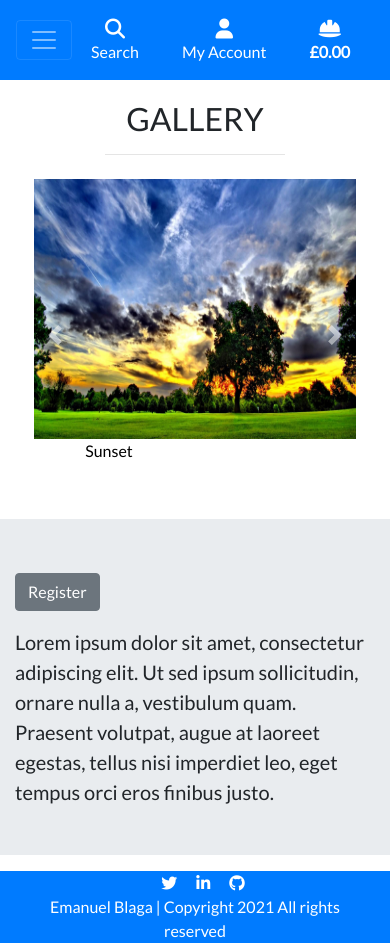
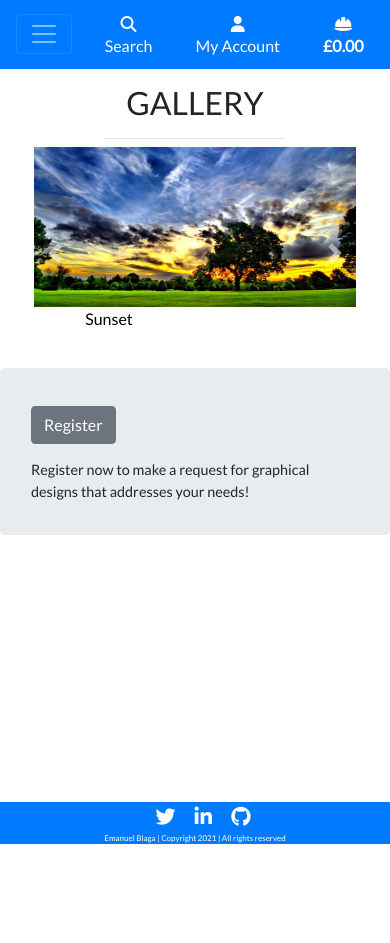
Before and after one commit to manub7/Graphic_design_freelance, a Django app: page / in a window 390 px wide. After the commit the page ends 844 px from the top, so only its background shows below. Run offline with Django 3.2, Linux system fonts and the light colour scheme; data comes from the database, SQL or seed files in the repository; some libraries are stand-ins or nearby versions.

Commit message:
Fixed styling on diffrent screens

```diff
--- a/home/templates/home/includes/carousel.html
+++ b/home/templates/home/includes/carousel.html
@@ -9,7 +9,7 @@
                             {% if product.image %}
                             <div class="card-img-top">
                                <a href="">
-                                <img class="img-fluid" style="height: 260px; width:100%;" src="media/{{product.image}}" alt="{{ product.name }}">
+                                <img class="img-fluid"  src="media/{{product.image}}" alt="{{ product.name }}">
                                 </a>
                             </div>
                             <div class="card-title">
@@ -17,7 +17,7 @@
                             </div>
                             {% else %}
                             <a href="">
-                                <img class=" img-fluid.width:100%" style="height:200px" src="media/noimage.png" alt="{{ product.name }}">
+                                <img class=" img-fluid src="media/noimage.png" alt="{{ product.name }}">
                             </a>
                             {% endif %}
 
--- a/home/templates/home/index.html
+++ b/home/templates/home/index.html
@@ -13,14 +13,14 @@
 
 {% block content %}
 
-    <div class="container-fluid">
+    <div class="container-fluid " id="container-gallery">
         <div class="row">
             <div class="col text-center mt-3">
                 <h2 class="logo-font">Gallery</h2>
                 <hr class="w-50 mb-1">
             </div>
         </div>
-        <div class="container-fluid text-center my-3">
+        <div class="container-fluid text-center my-3" id="container-carousel">
             <div class="row mx-auto my-auto">
             {% include 'home/includes/carousel.html' %}
             </div>
@@ -29,20 +29,20 @@
 
     {% if 'client' not in request.session %}
     <div class="register-section mt-4 ">
-        <div class="jumbotron jumbotron-fluid mb-3">
+        <div class="jumbotron  ">
         <div class="container">
             <h1 class="display-4"><a class="btn btn-secondary" href="">Register</a></h1>
-            <p class="lead">Lorem ipsum dolor sit amet, consectetur adipiscing elit. Ut sed ipsum sollicitudin, ornare nulla a, vestibulum quam. Praesent volutpat, augue at laoreet egestas, tellus nisi imperdiet leo, eget tempus orci eros finibus justo.</p>
+            <p class="lead">Register now to make a request for graphical designs that addresses your needs!</p>
         </div>
         </div>
     </div>
     {% endif %}
 
-    <footer class="bg-primary mt-0">
+    <footer class="bg-primary mt-0 fixed-bottom ">
         <div class="container text-center">
 
 
-			<div class="row-foot">
+			<div class="row-foot text-center">
 				<div class="col-xs-12 col-sm-12 icons">
 
                     <a class="footer-icons text-white ml-3" href="https://twitter.com/ManuBlaga" target="_blank">
@@ -60,7 +60,7 @@
 			</div>
 
             <div class="container text-white">
-                <p>Emanuel Blaga | Copyright 2021 All rights reserved</p>
+                <p>Emanuel Blaga | Copyright 2021 | All rights reserved</p>
             </div>
 		</div>
 
--- a/static/css/base.css
+++ b/static/css/base.css
@@ -47,6 +47,7 @@ body {
 }
 
 /* medium - display 4  */
+
 @media (min-width: 768px) {
 
     .carousel-inner .carousel-item-right.active,
@@ -61,7 +62,7 @@ body {
 }
 
 /* large - display 6 */
-@media (min-width: 992px) {
+@media (min-width: 768px) {
 
     .carousel-inner .carousel-item-right.active,
     .carousel-inner .carousel-item-next {
@@ -72,12 +73,14 @@ body {
     .carousel-inner .carousel-item-prev {
       transform: translateX(-50%);
     }
-}
+
 
 .carousel-inner .carousel-item-right,
 .carousel-inner .carousel-item-left{
   transform: translateX(0);
+ }
 }
+
 .card-img {
 	height:200px;width: 150px; overflow: hidden;
 	background-repeat:no-repeat;
@@ -88,14 +91,68 @@ body {
 .card-title {
 	height: 40px; width:150px;overflow: hidden;
 }
+
+
+.carousel-item a img {
+    height: 16.25rem ;
+    width: 25rem ;
+}
+
+/* Footer */
+
+footer {
+    border-color: transparent;
+    text-align: center;
+  }
+
+.row-foot {
+    justify-content: space-evenly;
+  }
+
+.footer-icons {
+    height: 3.02rem;
+    width: 3.02rem;
+    text-align: center;
+    margin-bottom: 0.5em;
+    margin-left: 0.5em;
+    border-radius: 25%;
+
+    text-justify: center;
+  }
+
+  .footer-icons i {
+    line-height: 1.5;
+
+    font-size: 20px;
+      }
+
+  .footer-icons:hover i {
+    color: white;
+  }
+
+
+
+  .block-divider {
+    width: 100%;
+    height: 1.5px;
+    border: 0;
+    background-color: rgb(95, 94, 94);
+  }
+  footer p {
+    color: white;
+    font-size: 12px;
+    font-weight: lighter;
+    margin-bottom: 0;
+  }
 /*Slightly larger container on XL screens*/
 
 @media (min-width:992px) {
     .container {
         max-width: 80%;
     }
+
     .header-container {
-        padding-top: 164px;
+        padding-top: 160px;
     }
     .dropdown-item ,.nav-item a {
         color: black !important;
@@ -103,7 +160,7 @@ body {
 }
 
 /* fixed top navbar only on medium and up */
-@media (max-width: 991px) {
+@media (max-width: 441px) {
     .fixed-top-desktop-only {
         position: fixed;
         top: 0;
@@ -112,8 +169,77 @@ body {
         z-index: 1030;
     }
 
+    .jumbotron {
+        margin-top: .3rem;
+    }
+
     .header-container {
-        padding-top: 84px;
+        padding-top: 68px;
+    }
+
+    footer p {
+        color: white;
+        font-size: 8px;
+        font-weight: lighter;
+        margin-bottom: 0;
+      }
+
+    #mobile-header {
+        background-color: #007bff;
+    }
+    .dropdown-menu {
+        background-color: #007bff
+    }
+    .dropdown-item ,.nav-item{
+        color: white;
+    }
+    body {
+        height: calc(100vh - 84px);
+    }
+    .display-4.logo-font.text-black {
+        font-size: 2rem;
+    }
+    .nav-link {
+        padding: 0.15rem;
+    }
+    .nav-link i.fa-lg {
+        font-size: 1rem;
+    }
+    .jumbotron  p {
+        font-size: .9rem;
+    }
+    .jumbotron {
+        margin-bottom: 48px;
+        padding: 1rem 1rem;
+    }
+     .carousel-inner a img {
+         height : 10rem !important;
+
+     }
+
+     #container-carousel{
+        margin-top: 0 !important;
+        margin-bottom: 0 !important;
+     }
+
+     .register-section {
+         margin-top: 0 !important;
+         margin-bottom: 49px !important;
+     }
+}
+
+@media (min-width:414px) and  (max-width: 1023px) {
+
+    .header-container {
+        padding-top: 160px;
+    }
+
+    .fixed-top-desktop-only {
+        position: fixed;
+        top: 0;
+        right: 0;
+        left: 0;
+        z-index: 1030;
     }
 
     #mobile-header {
@@ -125,4 +251,46 @@ body {
     .dropdown-item ,.nav-item{
         color: white;
     }
+    body {
+        height: calc(100vh - 84px);
+    }
+    .display-4.logo-font.text-black {
+        font-size: 2rem;
+    }
+    .nav-link {
+        padding: 0.15rem;
+    }
+    .nav-link i.fa-lg {
+        font-size: 1rem;
+    }
+    .jumbotron  p {
+        font-size: .9rem;
+    }
+    .jumbotron {
+        margin-bottom: 48px;
+        padding: 1rem 1rem;
+    }
+
+
 }
+
+/* fixes appearance issues for Ipad Pro*/
+
+@media (width:1024px) {
+    .header-container {
+        padding-top: 160px;
+    }
+
+    #container-gallery {
+       margin-top: 4rem;
+    }
+}
+
+/* fixes appearance issues for Ipad*/
+
+@media (width:768px) {
+    .carousel-item a img {
+        height: 16.25rem !important;
+        width: fit-content !important;
+    }
+}
--- a/templates/base.html
+++ b/templates/base.html
@@ -37,7 +37,7 @@
       <title>Graphic Design Freelance {% block extra_title %}{% endblock %}</title>
     </head>
     <body>
-        <header class="container-fluid fixed-top">
+        <header class="container-fluid  fixed-top">
           <!-- Header and Logo-->
           <div class="row bg-primary pt-lg-2 d-none d-lg-flex">
               <div class="col-12 col-lg-4 my-auto p-1 py-lg-0 text-center text-lg-left">
```
Also changed, not shown: products/templates/products/products.html (+21 -1 lines).
